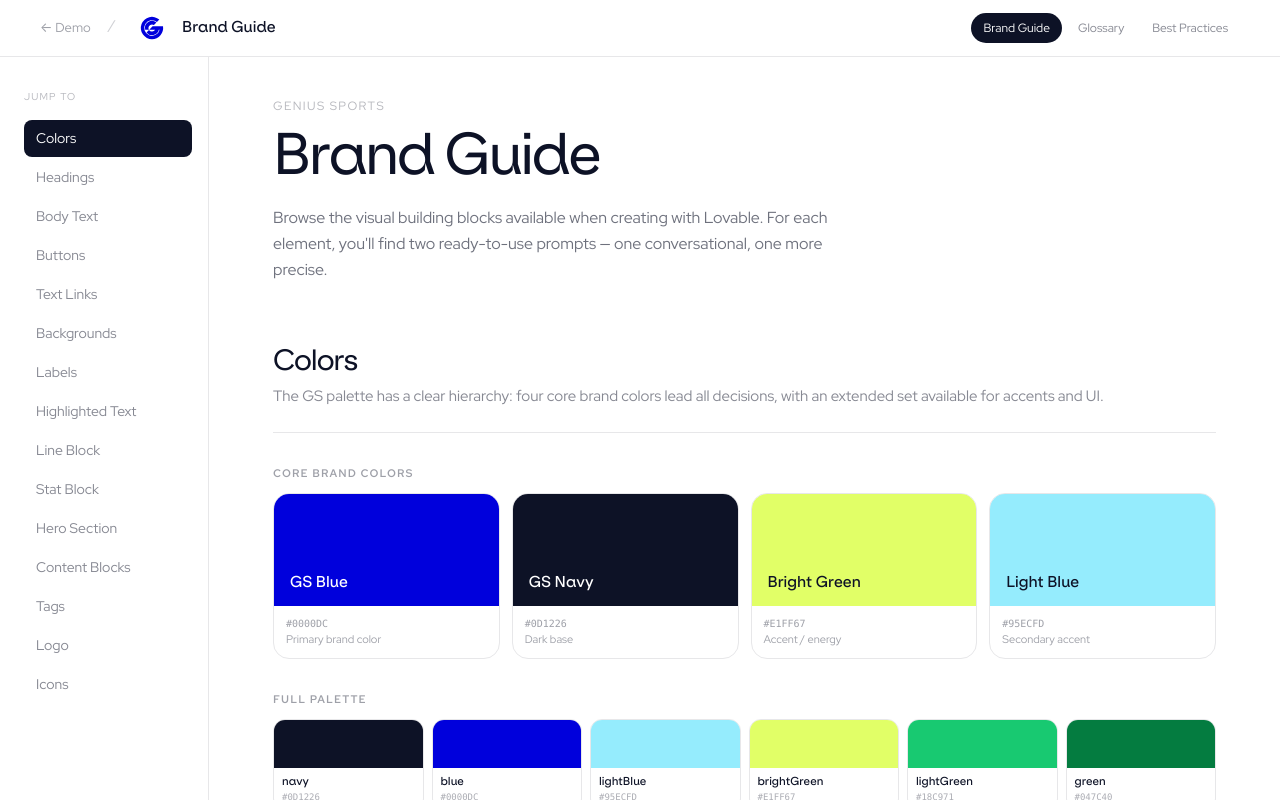
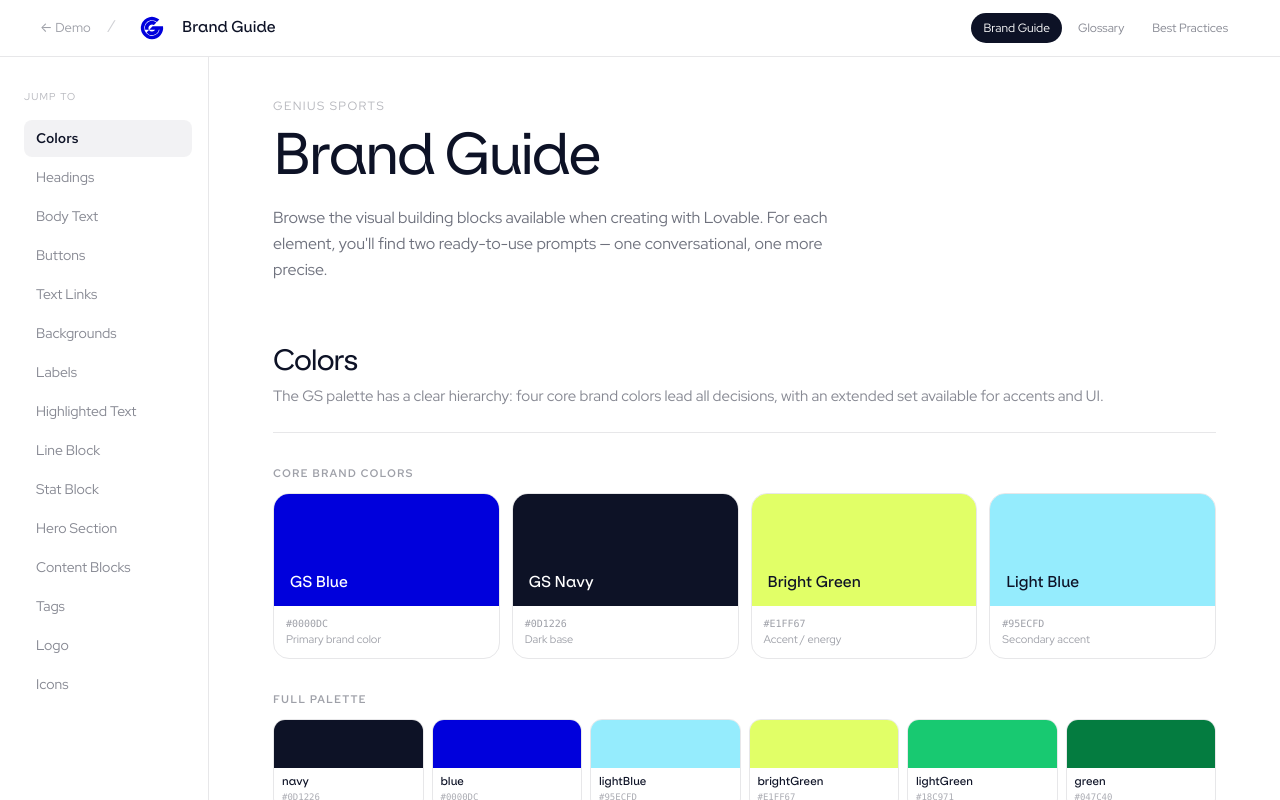
Before and after one commit to travisfleish/lovable-resource-guide, a React (Vite) app: page / in a window 1280 px wide. Both pictures are taken after a click on the button "Brand Guide". Shown: the top 800 px of the page. Built offline with nearby package versions, Linux system fonts and the light colour scheme; the HTML template or start-up script is replaced by a standard one.

Commit message:
Update text in App component for clarity, adjust BestPractices section labels, and implement IntersectionObserver in Glossary for active category tracking

```diff
--- a/src/App.tsx
+++ b/src/App.tsx
@@ -176,7 +176,7 @@
       {/* ── Disclaimer banner ────────────────────────────────────────────── */}
         <div className="bg-blue/[0.10] border-y border-blue/20 px-6 py-6 lg:px-12 text-center">
           <p className="font-body text-[16px] leading-normal text-navy/80">
-            <span className="font-semibold text-navy">Sample page</span> — hover elements to see component badges · click a <span className="font-semibold text-navy">blue pill</span> to copy a Lovable prompt.
+            <span className="font-semibold text-navy">Sample page</span> — hover elements to see component badges · click a <span className="font-semibold text-navy">blue pill</span> to view full section details.
           </p>
         </div>
 
--- a/src/BestPractices.tsx
+++ b/src/BestPractices.tsx
@@ -11,7 +11,7 @@
 ];
 
 const PAGE_SECTIONS = [
-  { id: "chatgpt-workflow",  label: "LovableGPT Workflow" },
+  { id: "chatgpt-workflow",  label: "LovableGPT" },
   { id: "glossary-usage",    label: "Using the Brand Guide" },
   { id: "before-you-start",  label: "Before You Start" },
   { id: "efficient-prompts", label: "Efficient Prompting" },
@@ -160,8 +160,8 @@
                     href={`#${id}`}
                     className={`block rounded-lg px-3 py-2 font-body text-[14px] transition-colors ${
                       activeSection === id
-                        ? "bg-navy text-white"
-                        : "text-navy/50 hover:bg-lightGrey hover:text-navy"
+                        ? "bg-navy/[0.05] font-medium text-navy"
+                        : "text-navy/50 hover:bg-navy/5 hover:text-navy"
                     }`}
                   >
                     {label}
--- a/src/Glossary.tsx
+++ b/src/Glossary.tsx
@@ -1,4 +1,4 @@
-import React, { useState } from "react";
+import React, { useState, useEffect, useRef } from "react";
 import Logo from "./components/brand/Logo";
 
 type PageType = "demo" | "catalog" | "brand-guide" | "glossary" | "best-practices";
@@ -293,6 +293,25 @@
 
 export default function Glossary({ onNavigate }: { onNavigate: (page: PageType) => void }) {
   const [activeCategory, setActiveCategory] = useState(CATEGORIES[0].id);
+  const observerRef = useRef<IntersectionObserver | null>(null);
+
+  useEffect(() => {
+    observerRef.current = new IntersectionObserver(
+      (entries) => {
+        entries.forEach((entry) => {
+          if (entry.isIntersecting) setActiveCategory(entry.target.id);
+        });
+      },
+      { rootMargin: "-30% 0px -60% 0px" }
+    );
+
+    CATEGORIES.forEach(({ id }) => {
+      const el = document.getElementById(id);
+      if (el) observerRef.current?.observe(el);
+    });
+
+    return () => observerRef.current?.disconnect();
+  }, []);
 
   return (
     <div className="min-h-screen bg-white text-navy">
--- a/src/MarketingCatalog.tsx
+++ b/src/MarketingCatalog.tsx
@@ -225,8 +225,8 @@
                     href={`#${id}`}
                     className={`block rounded-lg px-3 py-2 font-body text-[14px] transition-colors ${
                       activeSection === id
-                        ? "bg-navy text-white"
-                        : "text-navy/50 hover:bg-lightGrey hover:text-navy"
+                        ? "bg-navy/[0.05] font-medium text-navy"
+                        : "text-navy/50 hover:bg-navy/5 hover:text-navy"
                     }`}
                   >
                     {label}
```
